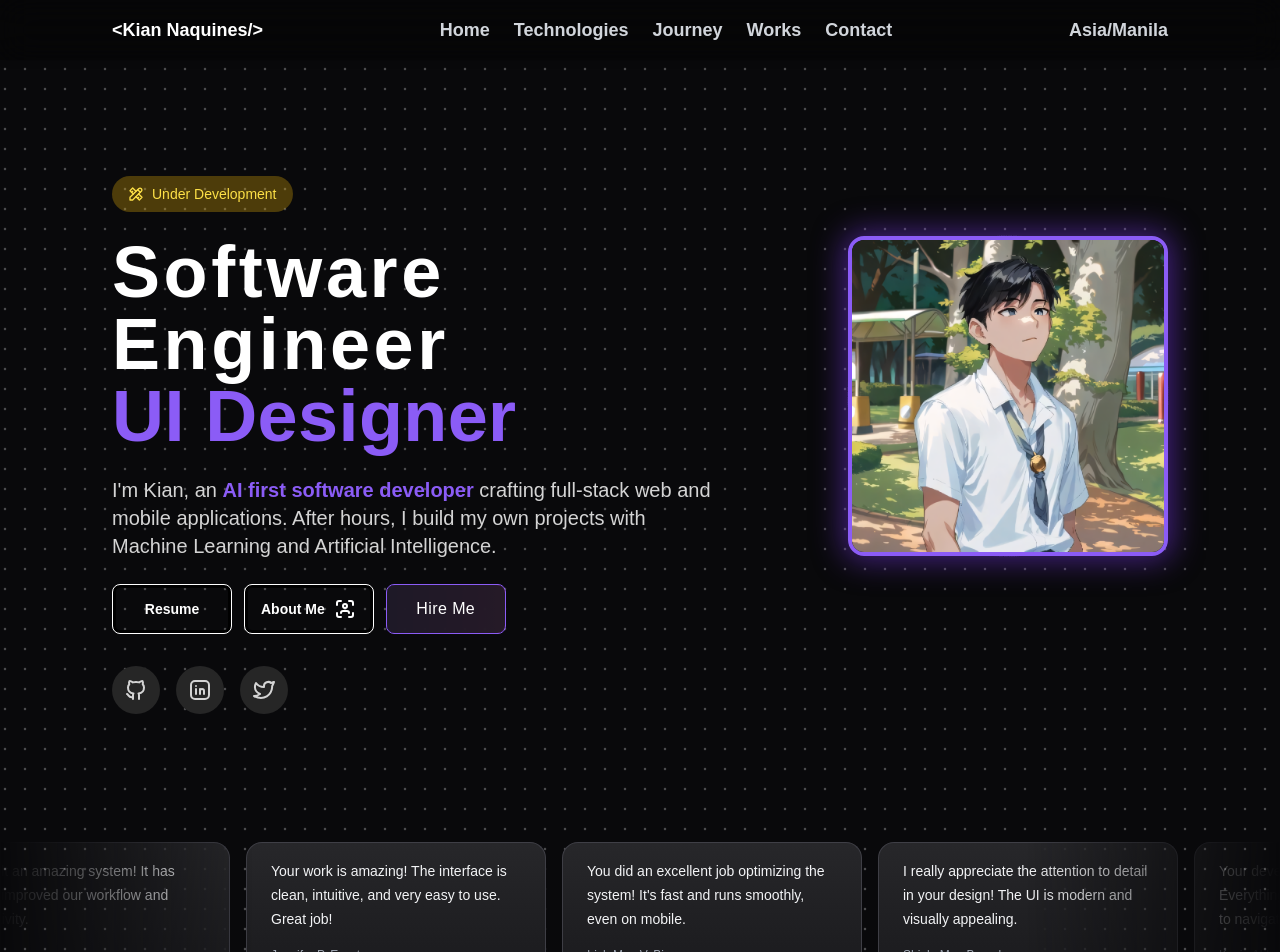
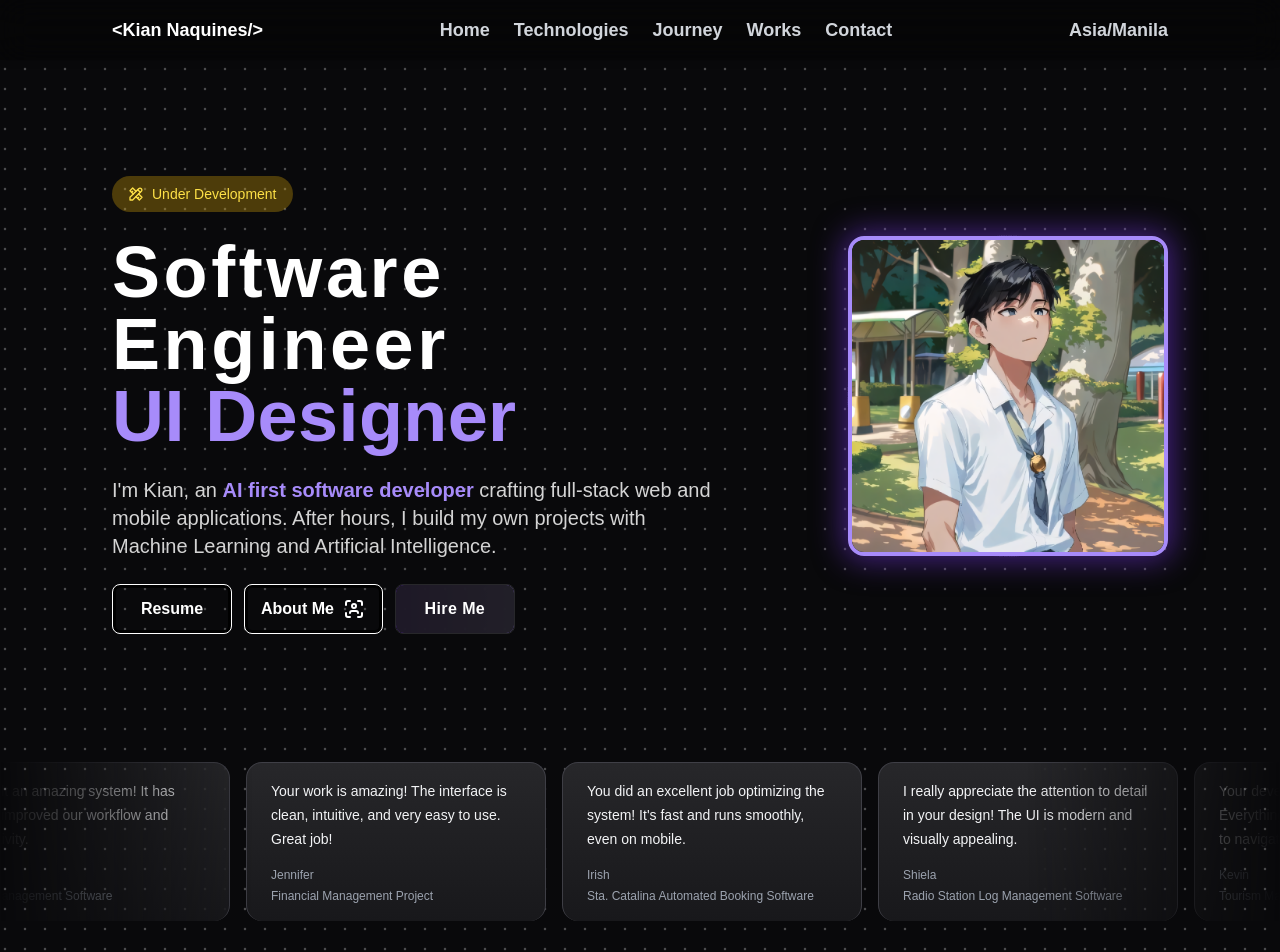
Before and after one commit to kiannaquines/kian_portfolio, a Next.js app: page / in a window 1280 px wide. Shown: the top 952 px of the page. Built offline with nearby package versions, Linux system fonts and the light colour scheme; a web font is replaced by a local one.

Commit message:
Refactor components for improved styling and consistency; update button gradients and hover effects

```diff
--- a/app/page.tsx
+++ b/app/page.tsx
@@ -16,7 +16,7 @@ export default function Home() {
           <div className="grid grid-cols-1 sm:grid-cols-1 lg:grid-cols-1 gap-10">
             <section id="hero" className="col-span-1 lg:col-span-1">
               <Hero />
-              <InfiniteMovingCardsFeedback/>
+              <InfiniteMovingCardsFeedback />
             </section>
             <section id="tech" className="col-span-1 lg:col-span-1">
               <TechStack />
@@ -28,7 +28,7 @@ export default function Home() {
               <Works />
             </section>
           </div>
-          <Footer/>
+          <Footer />
         </HeroHighlight>
       </main>
     </div>
--- a/components/hero.tsx
+++ b/components/hero.tsx
@@ -55,7 +55,7 @@ const Hero = () => {
             <span className="text-[50px] tracking-wider sm:text-5xl md:text-5xl lg:text-7xl lg:inline-flex lg:ml-0">Software Engineer</span>
             <br />
             <TypeAnimation
-              className="text-violet-500 text-[40px] sm:text-lg md:text-xl lg:text-7xl font-bold dark:text-violet-500 hidden lg:inline-block"
+              className="text-violet-400 text-[40px] sm:text-lg md:text-xl lg:text-7xl font-bold dark:text-violet-400 hidden lg:inline-block"
               sequence={["Frontend Dev", 3000, "UI Designer", 3000, "Backend Dev", 3000, "Frontend Dev", 3000, "Mobile Dev", 3000, "DevOps", 3000]}
               speed={30}
               repeat={Infinity}
@@ -69,7 +69,7 @@ const Hero = () => {
             transition={{ duration: 0.5, ease: [0.4, 0.0, 0.2, 1], delay: 0.2 }}
             className="mt-6 text-xl text-neutral-800 dark:text-neutral-300 max-w-[600px]"
           >
-            I'm Kian, an <b className="text-violet-500">AI first software developer</b> crafting full-stack web and mobile applications. After hours, I build my own projects with Machine Learning and Artificial Intelligence.
+            I'm Kian, an <b className="text-violet-400">AI first software developer</b> crafting full-stack web and mobile applications. After hours, I build my own projects with Machine Learning and Artificial Intelligence.
           </motion.p>
 
           <motion.div
@@ -78,25 +78,10 @@ const Hero = () => {
             transition={{ duration: 0.5, ease: [0.4, 0.0, 0.2, 1], delay: 0.4 }}
             className="mt-6 flex flex-wrap justify-center md:justify-start gap-3"
           >
-            <PrimaryButton title="Resume" className="font-semibold min-w-[120px] text-xl sm:text-sm bg-neutral-800 text-white transition-all duration-300 p-3" />
-            <PrimaryButton title="About Me" icon={<IconUserScan />} className="min-w-[120px] text-base sm:text-sm bg-neutral-800 text-white transition-all duration-300 p-3" />
-            <SecondaryButton onClick={() => window.location.href = 'mailto:kjgnaquines@gmail.com'} title="Hire Me" className="min-w-[120px] text-base sm:text-sm bg-transparent border border-violet-500 text-violet-500 hover:bg-violet-600 hover:text-white transition-colors custom-hover" />
+            <PrimaryButton title="Resume" className="font-semibold min-w-[120px] bg-neutral-800 text-white transition-all duration-300 p-3" />
+            <PrimaryButton title="About Me" icon={<IconUserScan />} className="min-w-[120px] bg-neutral-800 text-white transition-all duration-300 p-3" />
+            <SecondaryButton onClick={() => window.location.href = 'mailto:kjgnaquines@gmail.com'} title="Hire Me" className="font-semibold min-w-[120px] bg-transparent border border-violet-00 text-violet-400 hover:bg-violet-400 hover:text-white transition-colors custom-hover" />
           </motion.div>
-
-          <div className="flex space-x-4 mt-8">
-            {socialLinks.map((item, index) => (
-              <a
-                key={index}
-                href={item.href}
-                target="_blank"
-                rel="noopener noreferrer"
-                aria-label={item.label}
-                className="p-3 bg-neutral-800 rounded-full hover:bg-violet-700 transition-all duration-300 group"
-              >
-                {React.cloneElement(item.icon, { className: "text-neutral-300 group-hover:text-white w-6 h-6" })}
-              </a>
-            ))}
-          </div>
         </div>
 
         <motion.div
@@ -110,18 +95,17 @@ const Hero = () => {
             onMouseEnter={() => setHovered(true)}
             onMouseLeave={() => setHovered(false)}
           >
-            {/* Rotating Circular Effect */}
+
             <motion.div
-              className="absolute inset-0 w-full h-full border-[3px] border-violet-500 rounded-full"
+              className="absolute inset-0 w-full h-full border-[3px] border-violet-400 rounded-full"
               animate={{ rotate: 360 }}
               transition={{ repeat: Infinity, duration: 6, ease: "linear" }}
             />
 
-            {/* Image */}
             <Image
               src="/anime_me.png"
               alt="Kian's anime-style portrait"
-              className="rounded-2xl object-cover w-full h-full border-4 border-violet-500
+              className="rounded-2xl object-cover w-full h-full border-4 border-violet-400
                 shadow-[0_0_30px_5px_rgba(124,58,237,0.5)]
                 transition-all duration-300 ease-in-out
                 hover:scale-105 hover:rotate-1"
--- a/components/infinite-project.tsx
+++ b/components/infinite-project.tsx
@@ -7,7 +7,7 @@ export const InfiniteMovingCards = ({
     items,
     direction = "left",
     speed = "fast",
-    pauseOnHover = true,
+    pauseOnHover = false,
     className,
 }: {
     items: {
@@ -131,47 +131,47 @@ export function InfiniteMovingCardsFeedback() {
 const feedbackList = [
     {
         feedback: "Your work is amazing! The interface is clean, intuitive, and very easy to use. Great job!",
-        name: "Jennifer P. Escote",
+        name: "Jennifer",
         title: "Financial Management Project",
     },
     {
         feedback: "You did an excellent job optimizing the system! It's fast and runs smoothly, even on mobile.",
-        name: "Irish Mae V. Bianson",
+        name: "Irish",
         title: "Sta. Catalina Automated Booking Software",
     },
     {
         feedback: "I really appreciate the attention to detail in your design! The UI is modern and visually appealing.",
-        name: "Shiela Mae Bernabe",
+        name: "Shiela",
         title: "Radio Station Log Management Software",
     },
     {
         feedback: "Your development skills are impressive! Everything is well-structured and easy to navigate.",
-        name: "Kevin Aldabon",
+        name: "Kevin",
         title: "Tourism Management Software",
     },
     {
         feedback: "Great work on making file uploads seamless! The process is smooth and hassle-free.",
-        name: "Catherine Maglinte",
+        name: "Catherine",
         title: "Financial Management Software",
     },
     {
         feedback: "The features you implemented are incredibly useful! They make management tasks so much easier.",
-        name: "Nikie Otanes",
+        name: "Nikie",
         title: "Irrigation Management Software",
     },
     {
         feedback: "Your coding skills are top-notch! The system is user-friendly and very reliable.",
-        name: "Lyndawn Ayagan",
+        name: "Lyndawn",
         title: "Dormitory Management Software",
     },
     {
         feedback: "Fantastic job on the system’s performance! Everything runs efficiently without any issues.",
-        name: "Cristine Irlandez",
+        name: "Cristine",
         title: "Lition's Agri Buy & Sale Software",
     },
     {
         feedback: "You built an amazing system! It has greatly improved our workflow and productivity.",
-        name: "Karen Abayon",
+        name: "Karen",
         title: "Seaoil Management Software",
     },
 ];
--- a/components/ui/about-timeline.tsx
+++ b/components/ui/about-timeline.tsx
@@ -51,7 +51,7 @@ export const Timeline = ({ data }: { data: AboutTimelineEntry[] }) => {
             My journey as a
             <br />
             <TypeAnimation
-              className="text-violet-500"
+              className="text-violet-400"
               sequence={[
                 "developer", 2000,
                 "innovator", 2000,
@@ -85,16 +85,16 @@ export const Timeline = ({ data }: { data: AboutTimelineEntry[] }) => {
             <div className="sticky flex flex-col md:flex-row z-40 items-center top-20 sm:top-40 self-start max-w-xs md:max-w-sm w-full">
               <div className="h-10 absolute left-3 md:left-3 w-10 rounded-full flex items-center justify-center bg-transparent">
                 <motion.div
-                  className="h-4 w-4 rounded-full bg-neutral-200 dark:bg-neutral-800 border-2 border-violet-500 dark:border-violet-400 group-hover:bg-violet-500 dark:group-hover:bg-violet-400 transition-colors duration-300"
+                  className="h-4 w-4 rounded-full bg-neutral-200 dark:bg-neutral-800 border-2 border-violet-400 dark:border-violet-400 group-hover:bg-violet-400 dark:group-hover:bg-violet-400 transition-colors duration-300"
                   whileHover={{ scale: 1.2 }}
                 />
               </div>
               <div className="pl-5 md:pl-20 ml-10">
-                <h3 className="hidden md:block text-xl md:text-2xl font-bold text-violet-500">
+                <h3 className="hidden md:block text-xl md:text-2xl font-bold text-violet-400">
                   {item.title}
                 </h3>
                 {item.subtitle && (
-                  <p className="hidden md:block text-sm text-neutral-500 dark:text-neutral-400 mt-1">
+                  <p className="hidden md:block text-sm text-neutral-400 dark:text-neutral-400 mt-1">
                     {item.subtitle}
                   </p>
                 )}
@@ -107,7 +107,7 @@ export const Timeline = ({ data }: { data: AboutTimelineEntry[] }) => {
                   {item.title}
                 </h3>
                 {item.subtitle && (
-                  <p className="text-sm text-neutral-500 dark:text-neutral-400 mt-1">
+                  <p className="text-sm text-neutral-400 dark:text-neutral-400 mt-1">
                     {item.subtitle}
                   </p>
                 )}
@@ -134,7 +134,7 @@ export const Timeline = ({ data }: { data: AboutTimelineEntry[] }) => {
               height: heightTransform,
               opacity: opacityTransform,
             }}
-            className="absolute inset-x-0 top-0 w-[2px] bg-gradient-to-b from-violet-500 to-violet-800 dark:from-violet-400 dark:to-violet-800"
+            className="absolute inset-x-0 top-0 w-[2px] bg-gradient-to-b from-violet-400 to-violet-800 dark:from-violet-400 dark:to-violet-800"
           />
         </div>
       </div>
--- a/components/ui/hero-highlight.tsx
+++ b/components/ui/hero-highlight.tsx
@@ -1,51 +1,89 @@
 "use client";
 import { cn } from "@/lib/utils";
 import { useMotionValue, motion, useMotionTemplate, animate } from "framer-motion";
-import React, { useEffect } from "react";
+import React, { useEffect, useCallback } from "react";
+
+type HeroHighlightProps = {
+  children: React.ReactNode;
+  className?: string;
+  containerClassName?: string;
+  highlightColor?: string;
+  highlightRadius?: number;
+  pulseIntensity?: number;
+  pulseDuration?: number;
+};
 
 export const HeroHighlight = ({
   children,
   className,
   containerClassName,
-}: {
-  children: React.ReactNode;
-  className?: string;
-  containerClassName?: string;
-}) => {
+  highlightColor = "violet",
+  highlightRadius = 250,
+  pulseIntensity = 0.2,
+  pulseDuration = 2.5,
+}: HeroHighlightProps) => {
+  // Motion values
   const mouseX = useMotionValue(0);
   const mouseY = useMotionValue(0);
   const radius = useMotionValue(0);
   const glowIntensity = useMotionValue(0);
 
-  const handleMouseMove = ({
-    currentTarget,
-    clientX,
-    clientY,
-  }: React.MouseEvent<HTMLDivElement>) => {
-    const { left, top } = currentTarget.getBoundingClientRect();
-    mouseX.set(clientX - left);
-    mouseY.set(clientY - top);
-
-    animate(radius, 250, { duration: 0.3, ease: "easeOut" });
-    animate(glowIntensity, 0.5, { duration: 0.2, ease: "easeOut" });
+  // Color variants
+  const colorVariants = {
+    violet: {
+      dot: "bg-dot-thick-violet-500 dark:bg-dot-thick-violet-400",
+      glow: "bg-violet-500/10 dark:bg-violet-400/10",
+      shadow: "rgba(139, 92, 246, ",
+    },
+    blue: {
+      dot: "bg-dot-thick-blue-500 dark:bg-dot-thick-blue-400",
+      glow: "bg-blue-500/10 dark:bg-blue-400/10",
+      shadow: "rgba(59, 130, 246, ",
+    },
+    emerald: {
+      dot: "bg-dot-thick-emerald-500 dark:bg-dot-thick-emerald-400",
+      glow: "bg-emerald-500/10 dark:bg-emerald-400/10",
+      shadow: "rgba(16, 185, 129, ",
+    },
   };
 
-  const handleMouseLeave = () => {
+  const currentColor = colorVariants[highlightColor as keyof typeof colorVariants] || colorVariants.violet;
+
+  // Event handlers
+  const handleMouseMove = useCallback(
+    ({ currentTarget, clientX, clientY }: React.MouseEvent<HTMLDivElement>) => {
+      const { left, top } = currentTarget.getBoundingClientRect();
+      mouseX.set(clientX - left);
+      mouseY.set(clientY - top);
+
+      animate(radius, highlightRadius, { duration: 0.3, ease: "easeOut" });
+      animate(glowIntensity, 0.5, { duration: 0.2, ease: "easeOut" });
+    },
+    [mouseX, mouseY, radius, glowIntensity, highlightRadius]
+  );
+
+  const handleMouseLeave = useCallback(() => {
     animate(radius, 0, { duration: 0.4, ease: "easeIn" });
     animate(glowIntensity, 0, { duration: 0.3, ease: "easeIn" });
-  };
+  }, [radius, glowIntensity]);
 
+  // Pulse effect
   useEffect(() => {
     const pulse = () => {
-      animate(glowIntensity, 0.2, {
-        duration: 2.5,
+      animate(glowIntensity, pulseIntensity, {
+        duration: pulseDuration,
         repeat: Infinity,
         repeatType: "reverse",
         ease: "easeInOut",
       });
     };
     pulse();
-  }, []);
+
+    return () => {
+      // Clean up animations on unmount
+      glowIntensity.stop();
+    };
+  }, [glowIntensity, pulseIntensity, pulseDuration]);
 
   return (
     <div
@@ -56,9 +94,10 @@ export const HeroHighlight = ({
       onMouseMove={handleMouseMove}
       onMouseLeave={handleMouseLeave}
     >
-
+      {/* Background dots */}
       <div className="absolute inset-0 h-full bg-dot-thick-neutral-600/30 dark:bg-dot-thick-neutral-200/30 pointer-events-none" />
 
+      {/* Highlight effect */}
       <motion.div
         className="pointer-events-none absolute inset-0 h-full"
         style={{
@@ -71,20 +110,21 @@ export const HeroHighlight = ({
           opacity: glowIntensity,
         }}
       >
-        <div className="absolute inset-0 h-full bg-dot-thick-violet-500 dark:bg-dot-thick-violet-400" />
+        <div className={cn("absolute inset-0 h-full", currentColor.dot)} />
         <motion.div
-          className="absolute inset-0 h-full bg-violet-500/10 dark:bg-violet-400/10"
+          className={cn("absolute inset-0 h-full", currentColor.glow)}
           style={{
-            boxShadow: useMotionTemplate`0 0 150px 40px rgba(139, 92, 246, ${glowIntensity})`,
+            boxShadow: useMotionTemplate`0 0 150px 40px ${currentColor.shadow}${glowIntensity})`,
           }}
         />
       </motion.div>
 
+      {/* Subtle glow */}
       <motion.div
         className="pointer-events-none absolute inset-0 h-full opacity-0 group-hover:opacity-40 transition-opacity duration-300"
         style={{
           background: useMotionTemplate`
-            radial-gradient(800px circle at ${mouseX}px ${mouseY}px, rgba(139, 92, 246, 0.2), transparent 80%)
+            radial-gradient(800px circle at ${mouseX}px ${mouseY}px, ${currentColor.shadow}0.2), transparent 80%)
           `,
         }}
       />
--- a/components/ui/secondary-button.tsx
+++ b/components/ui/secondary-button.tsx
@@ -30,7 +30,7 @@ const SecondaryButton: React.FC<SecondaryButtonProps> = ({
     >
 
       <motion.div
-        className="absolute inset-0 bg-gradient-to-r from-violet-600 to-fuchsia-500 rounded-lg"
+        className="absolute inset-0 bg-gradient-to-r from-violet-600 to-violet-400 rounded-lg"
         animate={{
           backgroundPosition: isHovered ? '100% 50%' : '0% 50%',
           opacity: isHovered ? 1 : 0.8,
@@ -42,7 +42,7 @@ const SecondaryButton: React.FC<SecondaryButtonProps> = ({
       <div className={`
         relative px-6 py-3 bg-neutral-900/90 rounded-lg
         text-white flex items-center justify-center gap-3
-        text-base font-medium tracking-wide
+        font-semibold tracking-wide
         transition-all duration-300
       `}>
         {icon && (
```
